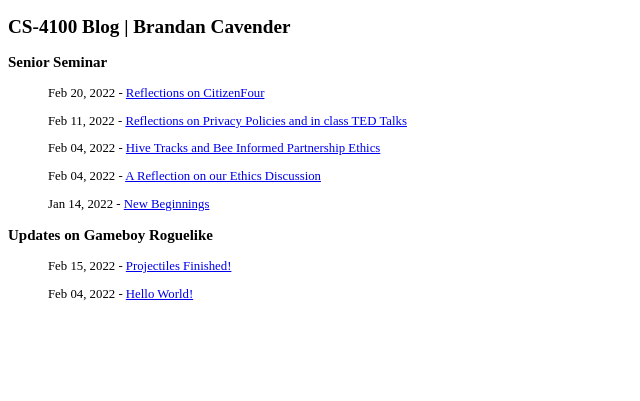
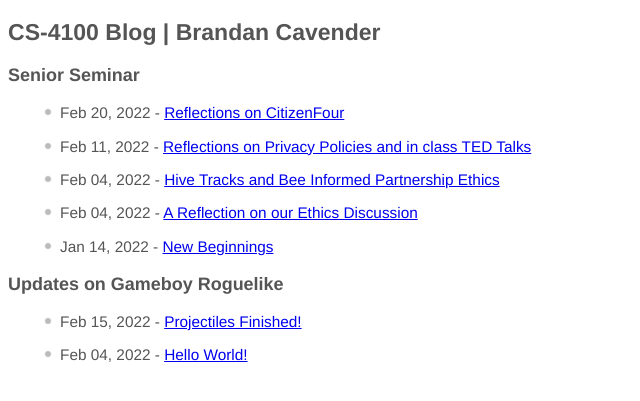
Before and after one commit to cavenderbi/blog, a Jekyll site: the page built from index.md, in a window 1280 px wide. Shown: the top 401 px of the page, without its empty margins (0-640 px from the left). Built offline with Jekyll 4.4.1, drawn with Linux system fonts in a browser that asks for light colours.

Commit message:
Making my site prettier, one step at a time.

```diff
--- a/_layouts/home.html
+++ b/_layouts/home.html
@@ -4,7 +4,7 @@
     <head>
         <meta charset="UTF-8">
         <title>{{page.title}}</title>
-        <link href="style.css" rel="stylesheet">
+        <link href="/blog/style.css" rel="stylesheet">
     </head>
     <body>
         <background>
--- a/_layouts/posts.html
+++ b/_layouts/posts.html
@@ -4,7 +4,7 @@
     <head>
         <meta charset="UTF-8">
         <title>{{page.title}}</title>
-        <link href="style.css" rel="stylesheet">
+        <link href="/blog/style.css" rel="stylesheet">
     </head>
     <body>
         <background>
--- a/style.css
+++ b/style.css
@@ -1,3 +1,19 @@
 body {
-    font-size: 1vw;
+    font-family: Helvetica, sans-serif;
+    font-size: 1.2vmax;
+    color: #555;
 }
+p::before {
+    content:"";
+    display: inline-block;
+    left:0;
+    top:12px;
+    width:6px;
+    height:6px;
+    margin-left:-4px;
+    margin-right: 8px;
+    margin-bottom: 2px;
+    background:#bbb;
+    border-radius:50%;
+    border:1px solid white;
+}
```
Also changed, not shown: 10 other files.
